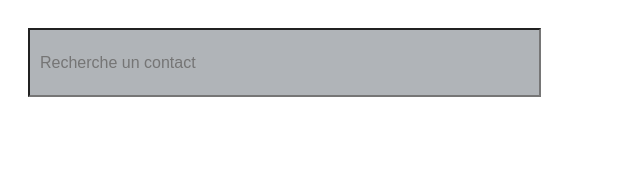
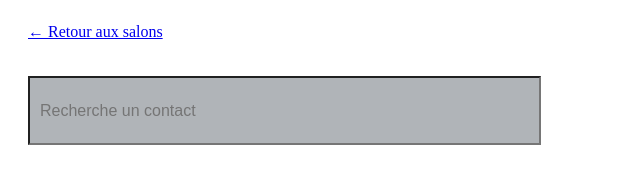
Before and after one commit to p-hippo/Web_Projet-fil-rouge, a plain HTML site: page contact.html in a window 1280 px wide. Shown: the whole page, without its empty margins (0-640 px from the left). Drawn offline with nearby package versions, Linux system fonts and the light colour scheme.

Commit message:
add button retour a page recherche de contact

```diff
--- a/contact.html
+++ b/contact.html
@@ -13,6 +13,12 @@
         <script src="contact-search.js" defer></script>
     </head>
     <body>
+
+        <nav style="padding: 15px 20px;">
+            <a href="./index.html">← Retour aux salons</a>
+        </nav>
+
+
         <div class="container">
         <section class="section-recherche">
         <input type="text" id="search-input" placeholder="Recherche un contact">
```
